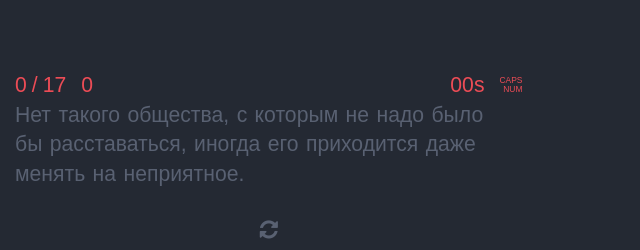
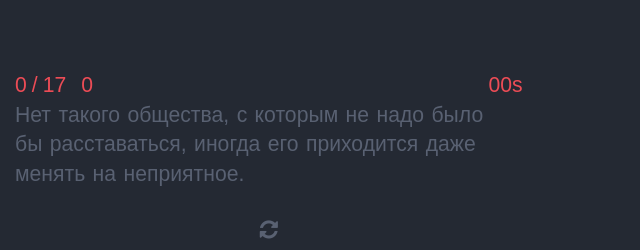
Before and after one commit to AndreyBV/PortfolioPage, a plain HTML site: page client/index.html in a window 1280 px wide. Shown: the part 215-465 px from the top of the page, 640-1280 px from the left. Drawn offline with nearby package versions, Linux system fonts and the light colour scheme; a web font is replaced by a local one.

Commit message:
Убрано отображене состояние функциональных клавиш

```diff
--- a/client/css/main.css
+++ b/client/css/main.css
@@ -196,27 +196,7 @@ a:hover {
 }
 .live-stat-ks__time {
 }
-.live-stat-ks__options-keyboard {
-}
-.options-keyboard-ks {
-	display: flex;
-}
-.options-keyboard > *:not(:last-child) {
-	padding-right: 5px;
-}
-.options-keyboard-ks__lock-buttons {
-	display: flex;
-	justify-self: end;
-	flex-direction: column;
-	justify-content: center;
-	text-align: right;
-	font-size: 0.4em;
-	line-height: 1em;
-}
-.options-keyboard-ks__capslk {
-}
-.options-keyboard-ks__numlk {
-}
+
 .body-keyboard-simulator__text {
 	position: relative;
 	line-height: 1.4em;
--- a/client/index.html
+++ b/client/index.html
@@ -54,15 +54,7 @@
 										</div>
 										<div class="live-stat-ks__cpm">0</div>
 										<div class="live-stat-ks__time">00s</div>
-										<div class="live-stat-ks__options-keyboard options-keyboard-ks">
-											<div class="options-keyboard-ks__lock-buttons">
-												<div class="options-keyboard-ks__capslk">CAPS</div>
-												<div class="options-keyboard-ks__numlk">NUM</div>
-											</div>
-											<!-- <div class="options-keyboard__language-system">
-												<div class="options-keyboard__language">RUS</div>
-											</div> -->
-										</div>
+
 									</div>
 
 									<div class="body-keyboard-simulator__text">
```
